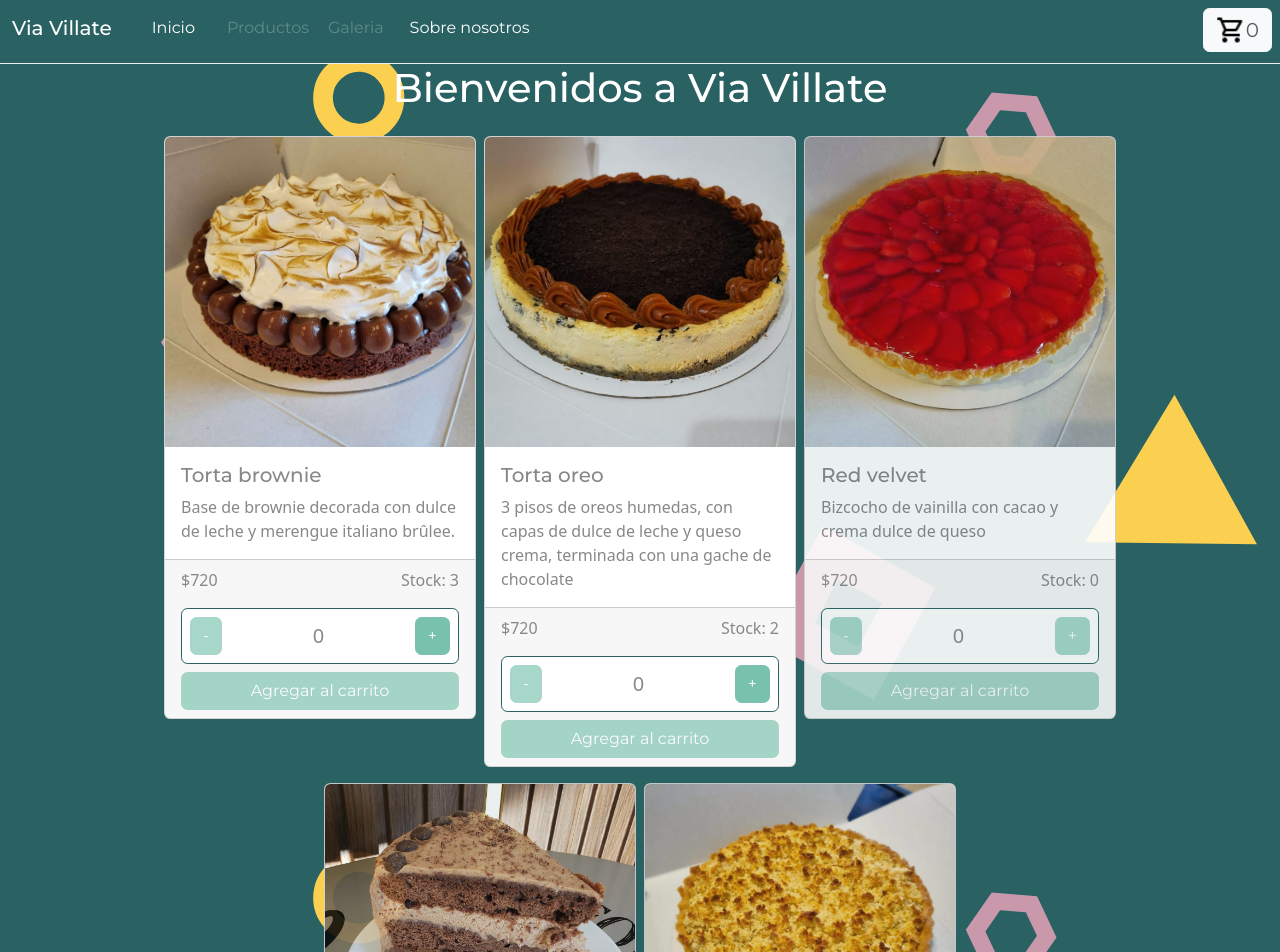
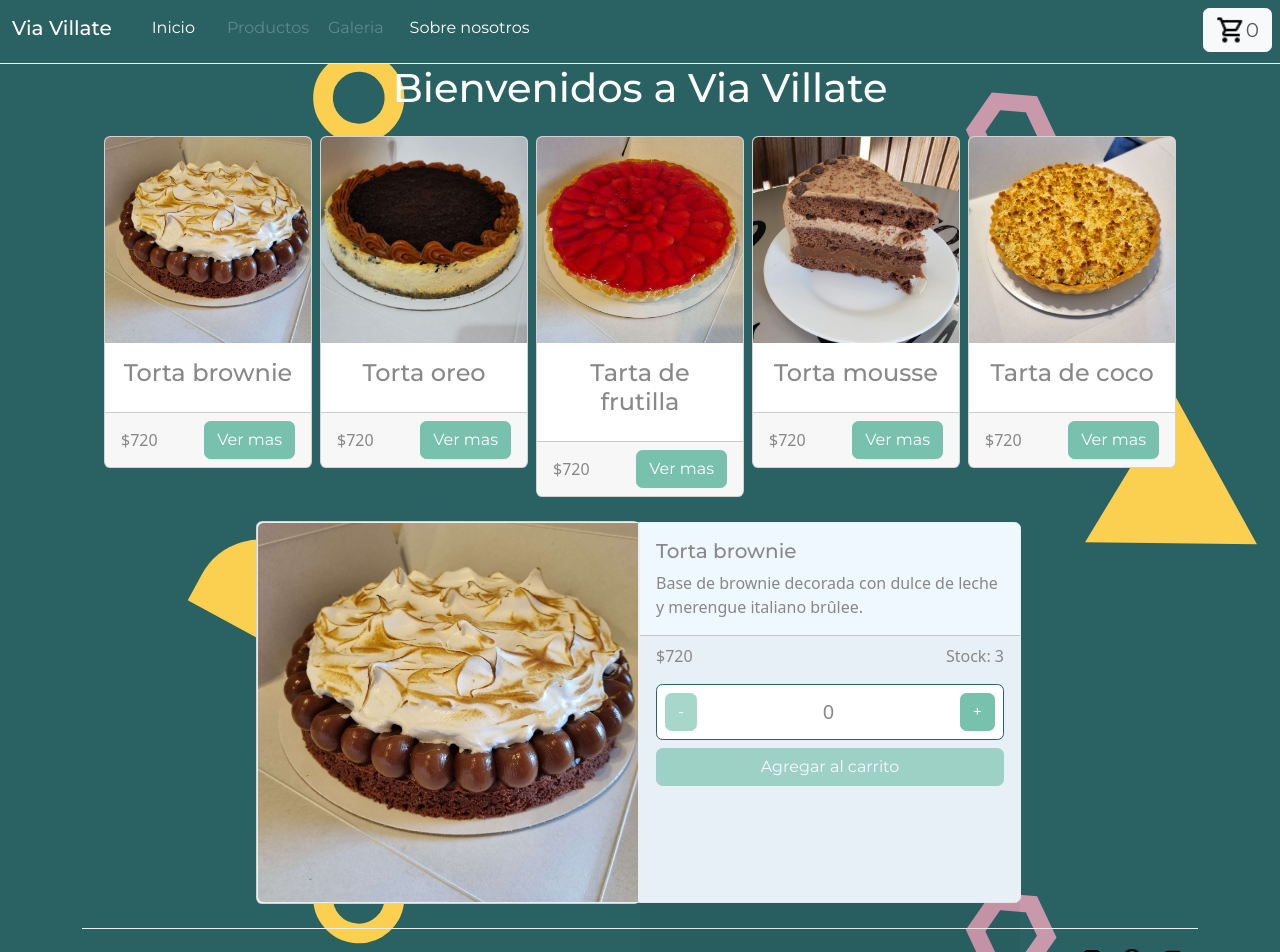
Before and after one commit to Peteer449/Cafeteria-Esposito, a React (Create React App) app: page / in a window 1280 px wide. Shown: the top 952 px of the page. Built offline with nearby package versions, Linux system fonts and the light colour scheme.

Commit message:
Agregando ItemDetails

```diff
--- a/public/index.html
+++ b/public/index.html
@@ -4,7 +4,7 @@
   <meta charset="UTF-8">
   <meta http-equiv="X-UA-Compatible" content="IE=edge">
   <meta name="viewport" content="width=device-width, initial-scale=1.0">
-  <title>Document</title>
+  <title>Via Villate</title>
   <link rel="stylesheet" href="https://bootswatch.com/5/minty/bootstrap.min.css">
 </head>
 <body>
--- a/src/Componentes/Item.css
+++ b/src/Componentes/Item.css
@@ -1,9 +1,5 @@
 #item{
   margin-bottom: 0.5rem;
-}
-
-.without-stock{
-  opacity: 0.9;
 }
 
 .item--detail{
--- a/src/Componentes/Item.jsx
+++ b/src/Componentes/Item.jsx
@@ -1,26 +1,18 @@
 import "./Item.css"
-import ItemCount from "./ItemCount"
 export default function Item({productsMaped}){
-  const {name,price,picture,description,stock,index}=productsMaped
+  const {name,price,picture,index}=productsMaped
   return(
     <>
-      <div className={ stock<1?"col without-stock" : "col"} key={index}>
+      <div className="col" key={index}>
         <div className="card" id="item">
           <img src={picture} className="card-img-top" alt={name} />
-          <div className="card-right">
-            <div className="card-body">
-              <h5 className="card-title">{name}</h5>
-              <p className="card-text">{description}</p>
-            </div>
-            <div className="card-footer">
-              <div className="d-flex">
-                <p className="text-muted flex-grow-1">${price}</p>
-                <p className="text-muted">Stock: {stock}</p>
-              </div>
-              <ItemCount
-              stock={stock}
-              onAdd=""
-              />
+          <div className="card-body">
+            <h5 className="card-title text-center fs-4">{name}</h5>
+          </div>
+          <div className="card-footer">
+            <div className="d-flex">
+              <small className="text-muted flex-grow-1 align-self-center fs-6">${price}</small>
+              <button className="btn btn-primary">Ver mas</button>
             </div>
           </div>
         </div>
--- a/src/Componentes/ItemDetail.jsx
+++ b/src/Componentes/ItemDetail.jsx
@@ -1,9 +1,29 @@
-import Item from "./Item"
-export function ItemDetail(props){
+import ItemCount from "./ItemCount"
+export function ItemDetail({productsMaped}){
+  const {name,price,picture,description,stock,index}=productsMaped
 return(
   <>
-  {props.products.map((product,index)=>{
-    return <Item productsMaped={product} key={index} />})}
+    <div className={ stock<1?"col without-stock" : "col"} key={index}>
+      <div className="card" id="item">
+        <img src={picture} className="rounded-start border" alt={name} />
+        <div className="card-right rounded-end border">
+          <div className="card-body">
+            <h5 className="card-title">{name}</h5>
+            <p className="card-text">{description}</p>
+          </div>
+          <div className="card-footer">
+            <div className="d-flex">
+              <p className="text-muted flex-grow-1">${price}</p>
+              <p className="text-muted">Stock: {stock}</p>
+            </div>
+            <ItemCount
+            stock={stock}
+            onAdd=""
+            />
+          </div>
+        </div>
+      </div>
+    </div>
   </>
 )
 }
--- a/src/Componentes/ItemDetailContainer.jsx
+++ b/src/Componentes/ItemDetailContainer.jsx
@@ -4,7 +4,7 @@ import { useEffect,useState } from "react"
 
 const getItem = (check) => {
   return new Promise((res,rej)=>{
-    if(check){res(productsData)}
+    if(check){res(productsData.filter(product=>product.name==="Torta brownie"))}
     else{rej("Acceso denegado")}
   })
 }
@@ -19,7 +19,8 @@ export default function ItemDetailContainer(){
   return(
     <>
       <div className="item--detail">
-        <ItemDetail products={products}/>
+      {products.map((product,index)=>{
+        return <ItemDetail productsMaped={product} key={index} />})}
       </div>
     </>
   )
--- a/src/Componentes/ItemsListContainer.jsx
+++ b/src/Componentes/ItemsListContainer.jsx
@@ -16,21 +16,21 @@ export const productsData=[
     stock:2
   },
   {
-    name:"Red velvet",
+    name:"Tarta de frutilla",
     price:720,
     picture:"/images/tortaFrutilla.jpg",
     description:"Bizcocho de vainilla con cacao y crema dulce de queso",
     stock:0
   },
   {
-    name:"Red velvet",
+    name:"Torta mousse",
     price:720,
     picture:"/images/tortaMousse.jpg",
     description:"Bizcocho de vainilla con cacao y crema dulce de queso",
     stock:0
   },
   {
-    name:"Red velvet",
+    name:"Tarta de coco",
     price:720,
     picture:"/images/tartaCoco.jpg",
     description:"Bizcocho de vainilla con cacao y crema dulce de queso",
@@ -53,7 +53,7 @@ export function ItemsListContainer (props) {
   return(
     <>
     <h1 className="text-center">{props.greetings}</h1>
-      <div className="card-group row-cols-xl-4 row-cols-m-3 row-cols-sm-2 row-cols-1 gap-3 p-3 gap-sm-2 justify-content-center">
+      <div className="card-group row-cols-xl-6 row-cols-m-5 row-cols-sm-4 row-cols-2 gap-3 p-3 gap-sm-2 justify-content-center">
         <ItemList products={products}/>
       </div>
     </>
```
